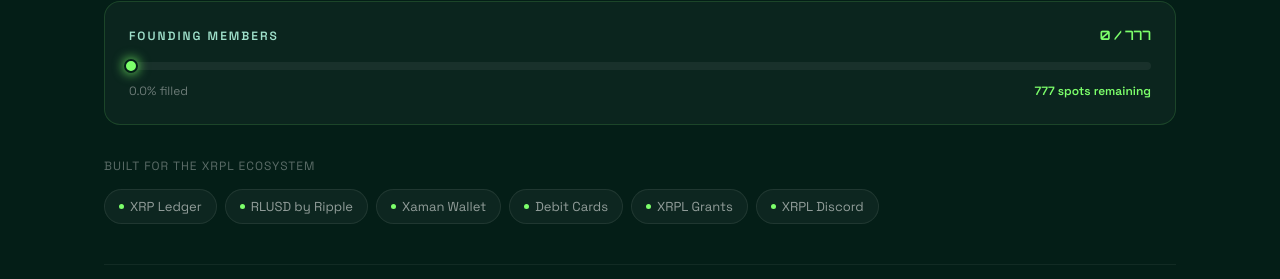
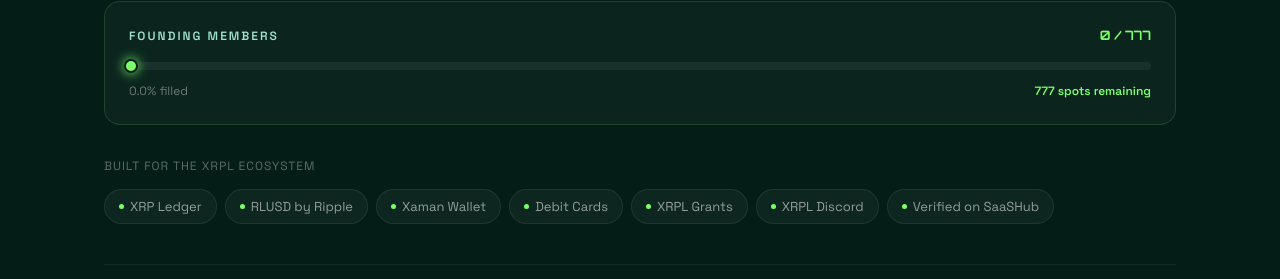
Before and after one commit to netten-coder/netten-app, a Next.js app in the folder apps/web/: page / in a window 1280 px wide. Shown: the part 1321-1600 px from the top of the page. Built offline with nearby package versions, Linux system fonts and the light colour scheme; no server answers.

Commit message:
web(waitlist): add MoonPay debit link and SaaSHub trust badge

```diff
--- a/apps/web/src/app/page.tsx
+++ b/apps/web/src/app/page.tsx
@@ -488,10 +488,11 @@
           <a href="https://xrpl.org" target="_blank" rel="noopener noreferrer" className="sp-chip"><div className="sp-dot"/>XRP Ledger</a>
           <a href="https://ripple.com/solutions/crypto-liquidity/" target="_blank" rel="noopener noreferrer" className="sp-chip"><div className="sp-dot"/>RLUSD by Ripple</a>
           <a href="https://xaman.app" target="_blank" rel="noopener noreferrer" className="sp-chip"><div className="sp-dot"/>Xaman Wallet</a>
-          <a href="#" target="_blank" rel="noopener noreferrer" className="sp-chip"><div className="sp-dot"/>Debit Cards</a>
+          <a href="https://www.moonpay.com" target="_blank" rel="noopener noreferrer" className="sp-chip"><div className="sp-dot"/>Debit Cards</a>
           <a href="https://xrplgrants.org" target="_blank" rel="noopener noreferrer" className="sp-chip"><div className="sp-dot"/>XRPL Grants</a>
           <a href="https://discord.gg/sfX3ERAMjH" target="_blank" rel="noopener noreferrer" className="sp-chip"><div className="sp-dot"/>XRPL Discord</a>
-        </div>
+          <a href="https://www.saashub.com/netten?utm_source=badge&utm_campaign=badge&utm_content=netten&badge_variant=color&badge_kind=approved" target="_blank" rel="noopener noreferrer" className="sp-chip"><div className="sp-dot"/>Verified on SaaSHub</a>
+          </div>
 
         <div className="divider"/>
 
```
Also changed, not shown: 1 other file (tests, documents, lock files or other folders).
